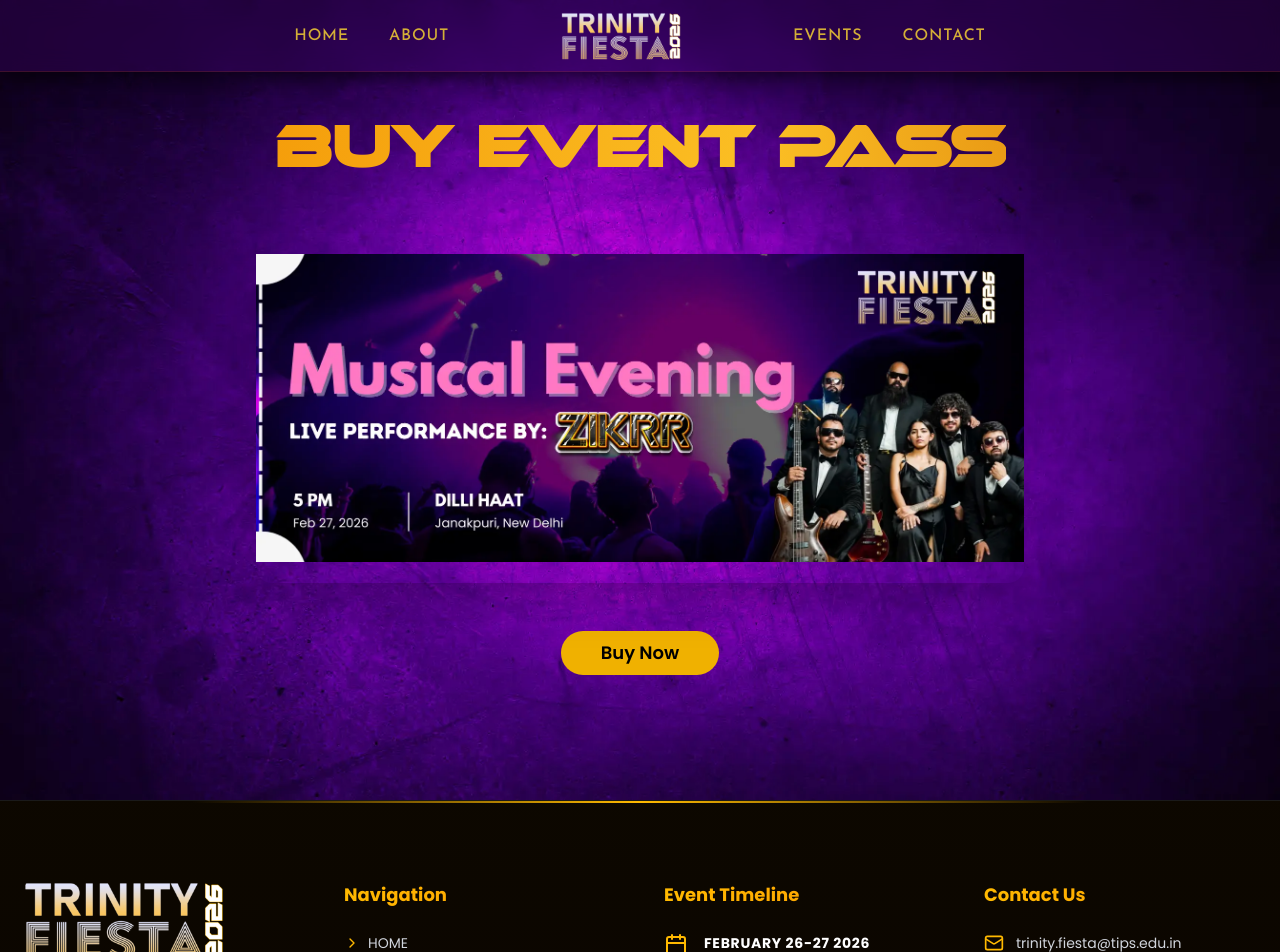
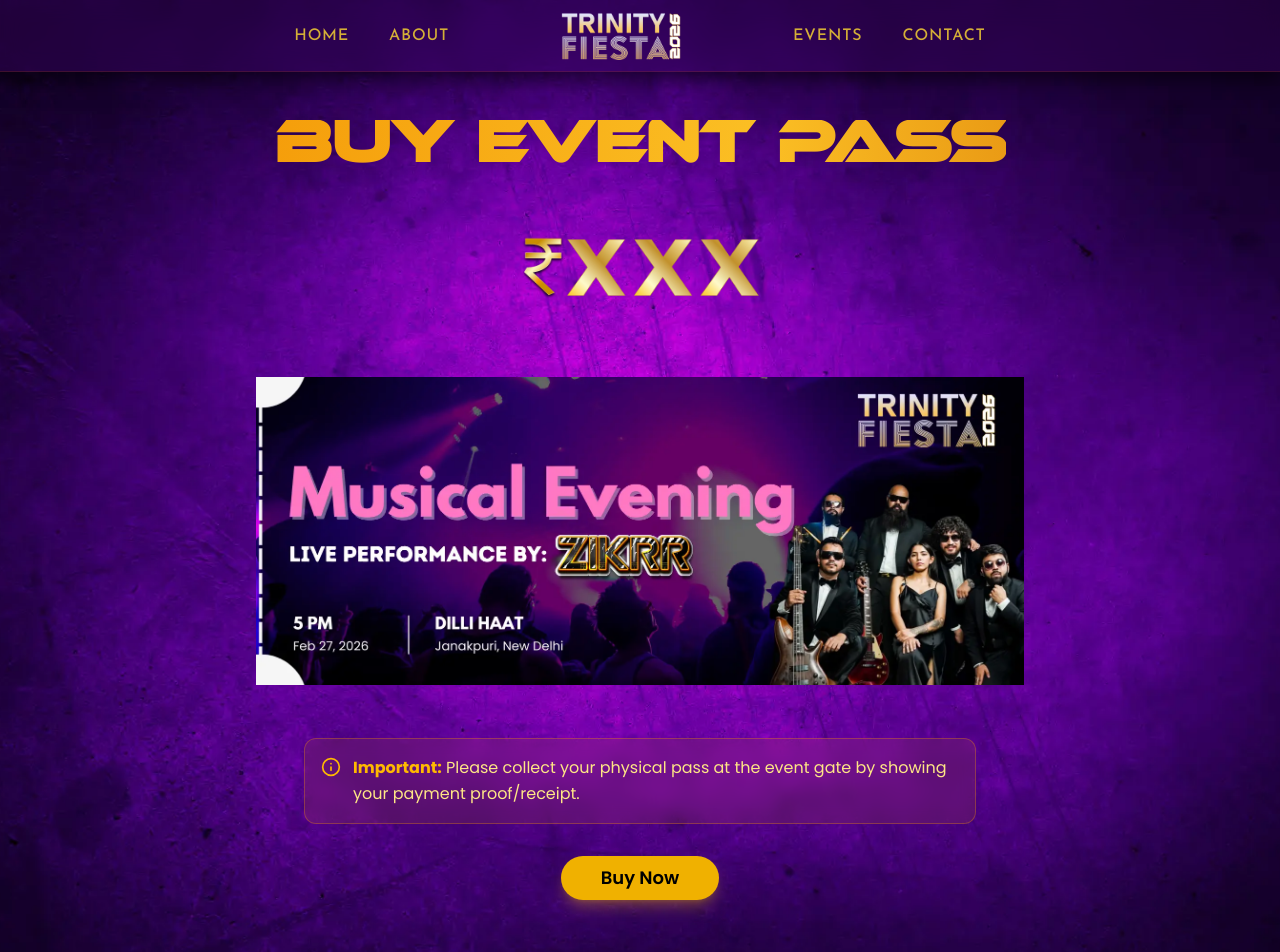
Before and after one commit to dhruv1086k/trinity-fiesta-26, a Next.js app: page /pass in a window 1280 px wide. Shown: the top 952 px of the page. Built offline with nearby package versions, Linux system fonts and the light colour scheme.

Commit message:
update pass page

```diff
--- a/src/app/pass/page.jsx
+++ b/src/app/pass/page.jsx
@@ -2,6 +2,7 @@
 
 import Image from "next/image";
 import { motion } from "framer-motion";
+import { Info } from "lucide-react";
 
 export default function BuyPassPage() {
   return (
@@ -14,7 +15,7 @@
         initial={{ opacity: 0, y: -40 }}
         animate={{ opacity: 1, y: 0 }}
         transition={{ duration: 0.8 }}
-        className="text-4xl md:text-6xl font-bold mb-12 text-center"
+        className="text-4xl md:text-6xl font-bold mb-12 text-center mt-14"
         style={{
           backgroundImage:
             "linear-gradient(90deg, #F59E0B, #FBBF24, #D97706, #F59E0B)",
@@ -28,30 +29,66 @@
         Buy Event Pass
       </motion.h1>
 
+      {/* Rupee Symbol Image */}
+      <motion.div
+        initial={{ opacity: 0, scale: 0.8 }}
+        animate={{ opacity: 1, scale: 1 }}
+        transition={{ duration: 0.8 }}
+        className="relative w-48 h-12 md:w-64 md:h-20 mb-12 "
+      >
+        <Image
+          src="/assets/ruppee.webp"
+          alt="Rupee Symbol"
+          fill
+          className="object-contain"
+          priority
+        />
+      </motion.div>
+
       {/* Pass Image */}
       <motion.div
         initial={{ opacity: 0, scale: 0.9 }}
         animate={{ opacity: 1, scale: 1 }}
         transition={{ duration: 0.8 }}
-        className="relative w-full max-w-3xl h-[250px] md:h-[350px] mb-12"
+        className="relative w-full max-w-3xl h-62.5 md:h-87.5 mb-8"
       >
         <Image
           src="/assets/pass.webp"
           alt="Event Pass"
           fill
-          className="object-contain rounded-2xl shadow-2xl"
+          className="object-contain"
         />
+      </motion.div>
+
+      {/* Important Notice */}
+      <motion.div
+        initial={{ opacity: 0, y: 20 }}
+        animate={{ opacity: 1, y: 0 }}
+        transition={{ duration: 0.8, delay: 0.2 }}
+        className="mb-8 max-w-2xl w-full"
+      >
+        <div className="bg-amber-500/10 border border-amber-500/30 rounded-xl p-4 backdrop-blur-sm">
+          <div className="flex items-start gap-3">
+            <Info className="w-5 h-5 text-amber-400 mt-0.5 shrink-0" />
+            <p className="text-amber-200 text-sm md:text-base leading-relaxed">
+              <span className="font-bold text-amber-400">Important:</span>{" "}
+              Please collect your physical pass at the event gate by showing
+              your payment proof/receipt.
+            </p>
+          </div>
+        </div>
       </motion.div>
 
       {/* Buy Button */}
       <a
         href="https://pages.razorpay.com/pl_SF93AKWp3YBG2Z/view"
         target="_blank"
+        rel="noopener noreferrer"
       >
         <motion.button
           whileHover={{ scale: 1.05 }}
           whileTap={{ scale: 0.95 }}
-          className="bg-yellow-500 text-black font-semibold px-10 py-2 rounded-full text-lg hover:bg-yellow-400 transition-all cursor-pointer"
+          className="bg-yellow-500 text-black font-semibold px-10 py-2 rounded-full text-lg hover:bg-yellow-400 transition-all cursor-pointer shadow-lg shadow-yellow-500/30"
         >
           Buy Now
         </motion.button>
```
